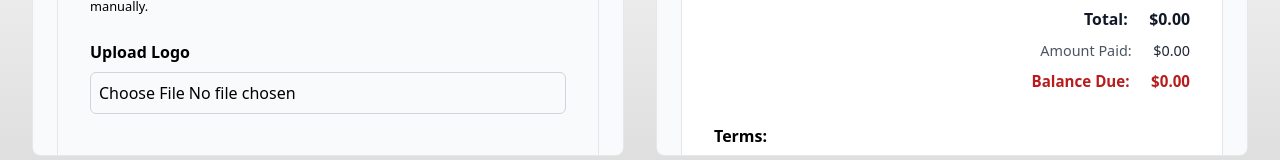
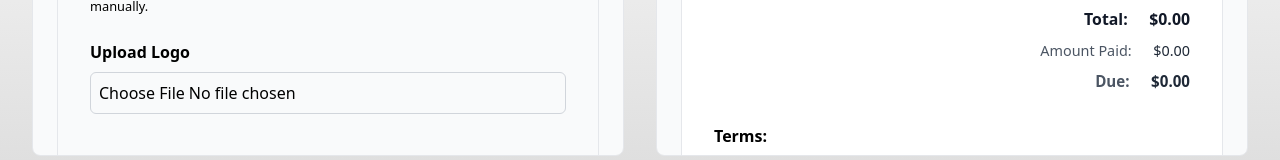
Before and after one commit to azs06/invoice-generator, a SvelteKit app: page / in a window 1280 px wide. Shown: the part 596-756 px from the top of the page. Built offline with nearby package versions, Linux system fonts and the light colour scheme.

Commit message:
design tweaks

```diff
--- a/src/components/InvoicePreviewComponent.svelte
+++ b/src/components/InvoicePreviewComponent.svelte
@@ -100,7 +100,7 @@
 			<span class="summary-item-value">{toUSCurrency(invoice.amountPaid || 0)}</span>
 		</div>
 		<div class="summary-item balance-due-line">
-			<span class="summary-item-label">Balance Due:</span>
+			<span class="summary-item-label">Due:</span>
 			<span class="summary-item-value">{toUSCurrency(balanceDue)}</span>
 		</div>
 	</div>
@@ -207,7 +207,6 @@
 	.balance-due-line .summary-item-value {
 		font-weight: bold;
 		font-size: 1.05em;
-		color: #b91c1c; /* Or a theme color for due amounts */
 	}
 
 	.terms {
```
